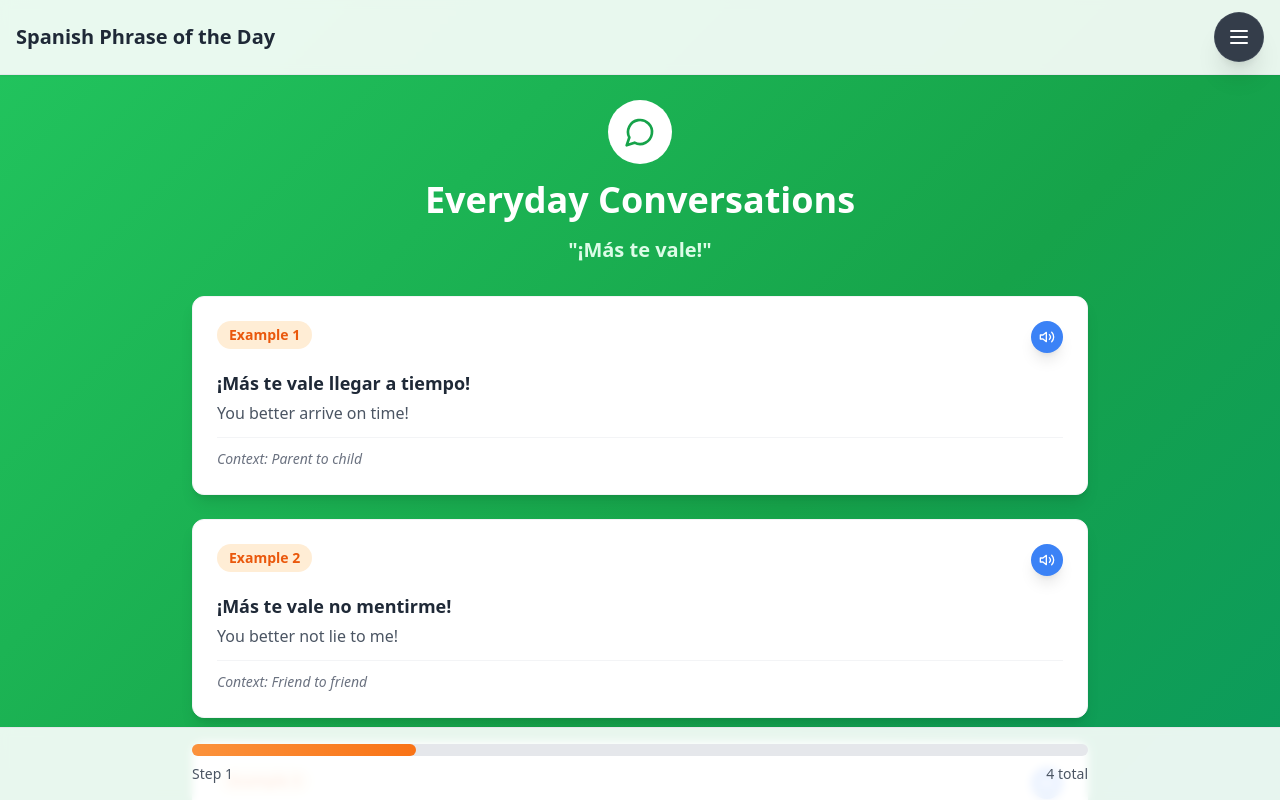
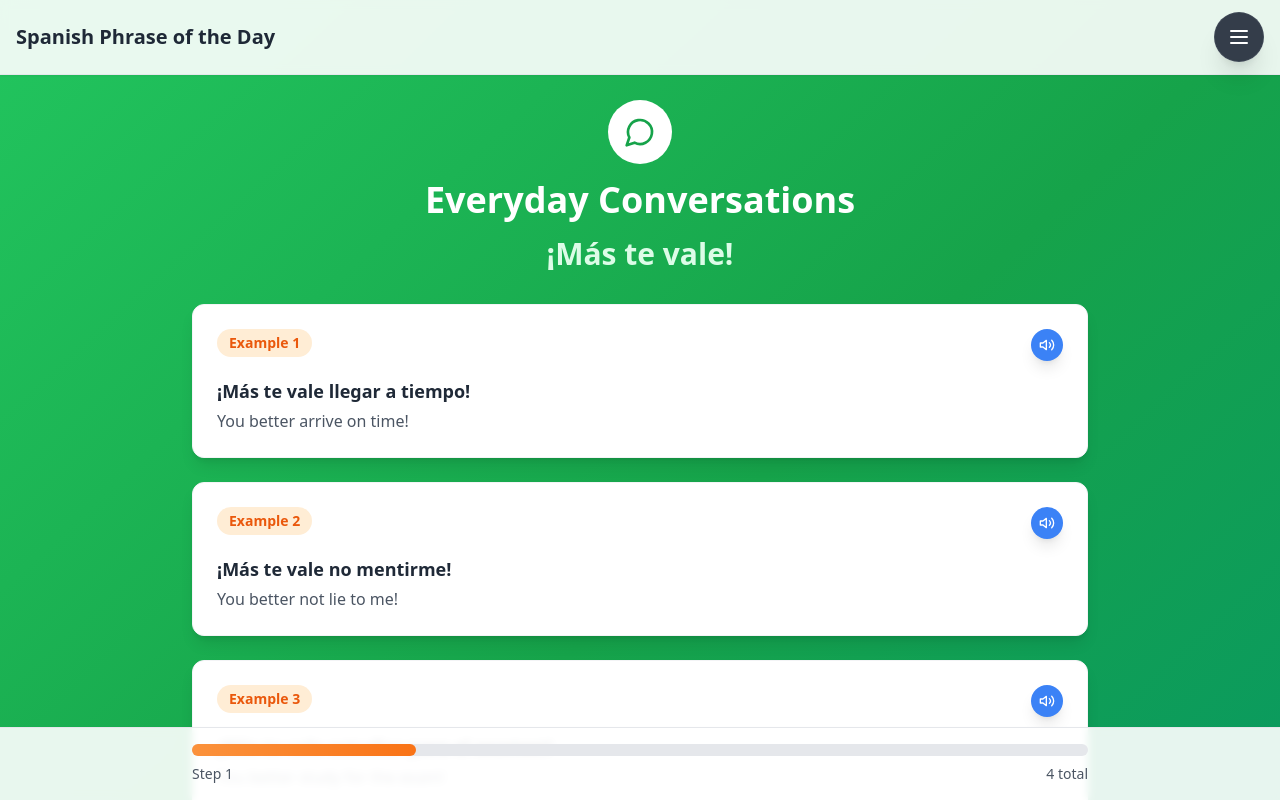
Before and after one commit to stellarmenus-steven/phrase-of-the-day-frontend, a React (Vite) app: page / in a window 1280 px wide. Both pictures are taken after a click on the button "Let's Learn This!". Shown: the top 800 px of the page. Built offline with nearby package versions, Linux system fonts and the light colour scheme; no server answers.

Commit message:
working on styling

```diff
--- a/src/components/ExampleCard.tsx
+++ b/src/components/ExampleCard.tsx
@@ -37,11 +37,6 @@ export const ExampleCard: React.FC<ExampleCardProps> = ({ example, index }) => {
           </p>
         </div>
 
-        <div className="pt-2 border-t border-gray-100">
-          <span className="text-sm text-gray-500 italic">
-            {t('examples.context')}: {example.context[language]}
-          </span>
-        </div>
       </div>
     </div>
   );
--- a/src/pages/ExamplesPage.tsx
+++ b/src/pages/ExamplesPage.tsx
@@ -30,8 +30,8 @@ export const ExamplesPage: React.FC<ExamplesPageProps> = ({
           <h1 className="text-3xl md:text-4xl font-bold text-white mb-4">
             {t('examples.title')}
           </h1>
-          <p className="text-xl text-green-100 max-w-2xl mx-auto">
-            <strong>"{phrase.phrase}"</strong>
+          <p className="text-3xl text-green-100 max-w-2xl mx-auto">
+            <strong>{phrase.phrase}</strong>
           </p>
         </div>
 
```
